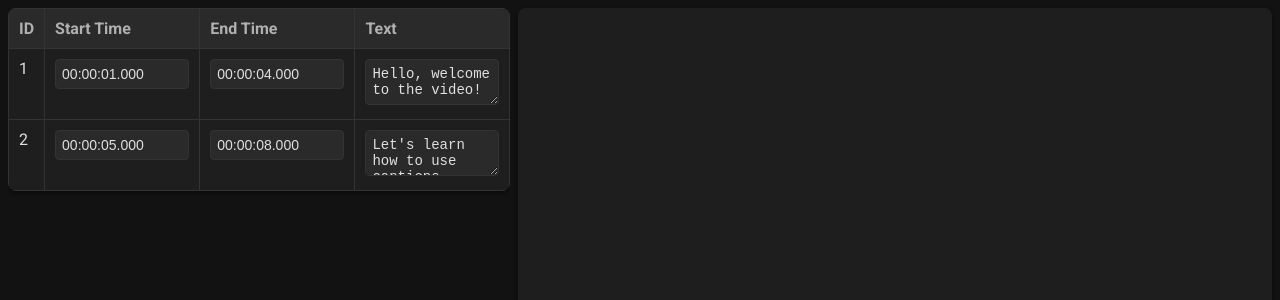
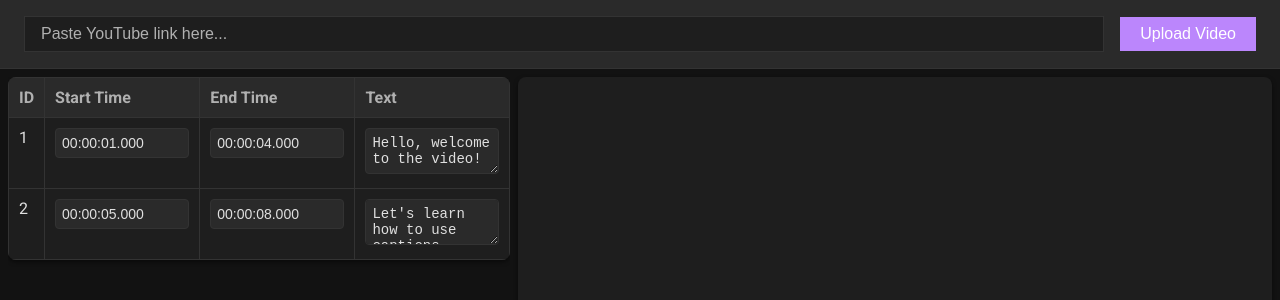
Before and after one commit to kevinsctfries/yt-caption-studio, a React (Vite) app: page / in a window 1280 px wide. Shown: the top 300 px of the page. Built offline with nearby package versions, Linux system fonts and the light colour scheme.

Commit message:
feat: add basic topbar for YT links and video uploads

```diff
--- a/src/App.tsx
+++ b/src/App.tsx
@@ -3,18 +3,21 @@ import "./App.css";
 import Captions from "./features/captions/Captions";
 import Timeline from "./features/timeline/Timeline";
 import VideoPlayer from "./features/videoPlayer/VideoPlayer";
+import TopBar from "./features/topBar/TopBar";
 
 function App() {
   const [player, setPlayer] = useState<YT.Player | null>(null);
 
   return (
-    <div className="app-container">
-      <div className="main-content">
-        <Captions />
-        <VideoPlayer onPlayerReady={setPlayer} />
+    <div>
+      <TopBar />
+      <div className="app-container">
+        <div className="main-content">
+          <Captions />
+          <VideoPlayer onPlayerReady={setPlayer} />
+        </div>
+        {player && <Timeline player={player} />}
       </div>
-      {/* <Timeline /> */}
-      {player && <Timeline player={player} />}
     </div>
   );
 }
--- /dev/null
+++ b/src/features/topBar/TopBar.tsx
@@ -0,0 +1,16 @@
+import "./topbar.css";
+
+const TopBar = () => {
+  return (
+    <div className="topbar-container">
+      <input
+        type="text"
+        placeholder="Paste YouTube link here..."
+        className="topbar-input"
+      />
+      <button className="topbar-button">Upload Video</button>
+    </div>
+  );
+};
+
+export default TopBar;
--- /dev/null
+++ b/src/features/topBar/topbar.css
@@ -0,0 +1,41 @@
+.topbar-container {
+  display: flex;
+  align-items: center;
+  justify-content: space-between;
+  background-color: var(--color-surface-alt);
+  padding: 1rem 1.5rem;
+  border-bottom: 1px solid var(--color-border);
+  box-shadow: var(--shadow-default);
+  border-radius: var(--radius-default);
+  gap: 1rem;
+}
+
+.topbar-input {
+  flex: 1;
+  padding: 0.5rem 1rem;
+  background-color: var(--color-surface);
+  color: var(--color-text);
+  border: 1px solid var(--color-border);
+  border-radius: var(--radius-default);
+  font-size: var(--font-size-base);
+  outline: none;
+}
+
+.topbar-input::placeholder {
+  color: var(--color-text-muted, #aaa);
+}
+
+.topbar-button {
+  padding: 0.5rem 1.25rem;
+  background-color: var(--color-accent);
+  color: white;
+  border: none;
+  border-radius: var(--radius-default);
+  cursor: pointer;
+  font-size: var(--font-size-base);
+  transition: background-color 0.2s ease;
+}
+
+.topbar-button:hover {
+  background-color: #4338ca; /* slightly darker version of var(--color-accent) */
+}
```
